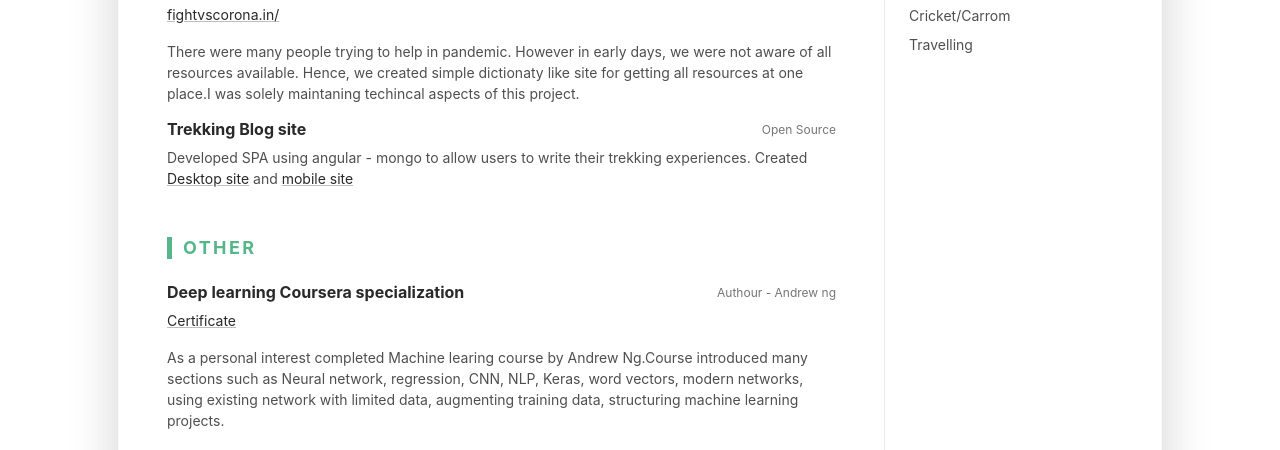
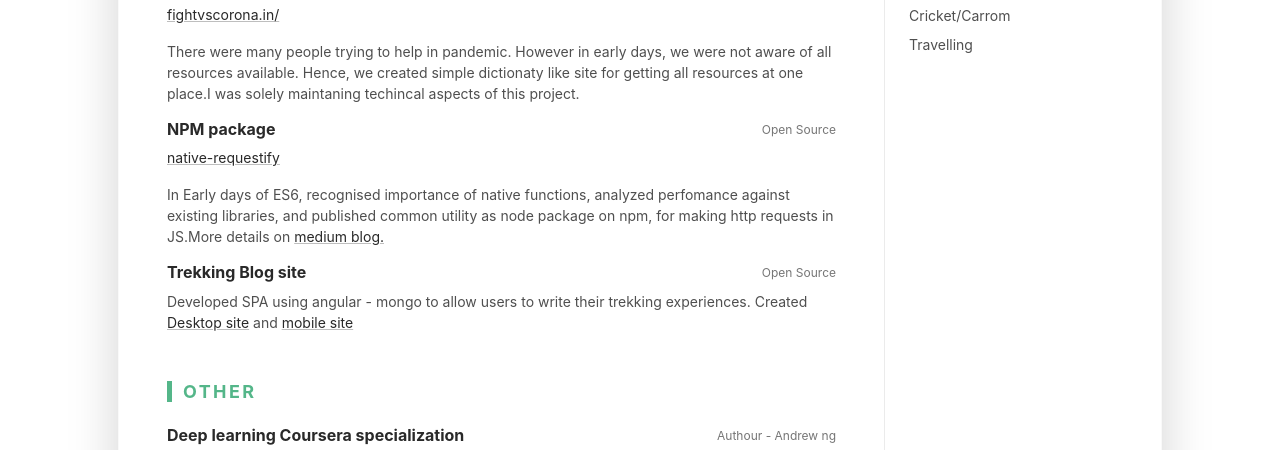
Before and after one commit to chetan-acharekar/chetan-acharekar.github.io, a plain HTML site: page index.html in a window 1280 px wide. Shown: the part 1666-2116 px from the top of the page. Drawn offline with Linux system fonts and the light colour scheme.

Commit message:
added npm package

```diff
--- a/index.html
+++ b/index.html
@@ -240,6 +240,39 @@
 
 									</div>
 								</div>
+
+								<div class="item mb-3">
+									<div class="item-heading row align-items-center mb-2">
+										<h4 class="item-title col-12 col-md-6 col-lg-8 mb-2 mb-md-0">NPM package
+										</h4>
+										<div
+											class="item-meta col-12 col-md-6 col-lg-4 text-muted text-left text-md-right">
+											Open Source</div>
+
+									</div>
+									<div class="item-content">
+										<p> <a href="https://github.com/chetan-acharekar/native-requestify"
+												class="theme-link" target="_blank"
+												rel="noreferrer noopener">native-requestify</a>
+										</p>
+										<p>
+											In Early days of ES6, recognised importance of native functions, analyzed
+											perfomance against
+											existing libraries, and published common utility as node package on npm, for
+											making
+											http requests in
+											JS.More details on <a
+												href="https://medium.com/@chetan.acharekar/js-native-promises-performance-3010a64459dd"
+												class="theme-link" target="_blank" rel="noreferrer noopener">medium
+												blog.</a>
+										</p>
+
+
+									</div>
+								</div>
+
+
+
 								<!--//item-->
 								<div class="item">
 									<div class="item-heading row align-items-center mb-2">
```
